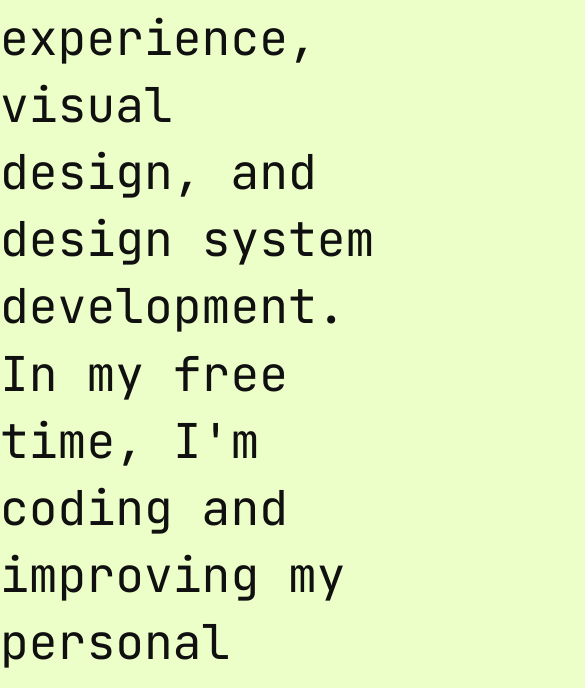
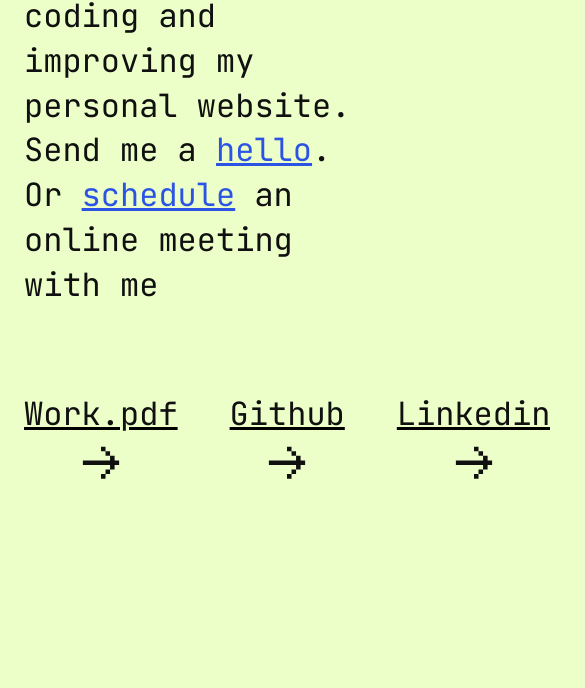
Before and after one commit to SomentePio/pio.work, a plain HTML site: page index.html in a window 390 px wide. Shown: the part 827-1515 px from the top of the page, 585 px wide, since content can reach past the window. Drawn offline with Linux system fonts and the light colour scheme.

Commit message:
testMobile

```diff
--- a/index.html
+++ b/index.html
@@ -31,7 +31,9 @@
       <h1>A Brazilian Product Designer based in Berlin with over 7 years of experience in user experience,
         visual design, and design system development.
         <!-- I'm passionate about creating innovative solutions that enhance the user experience.<br> -->
-        In my free time, I'm coding and improving my personal website. Send me a <a class="hello" href="mailto:pioluisfelipe@gmail.com">hello</a>.<br><br>
+        In my free time, I'm coding and improving my personal website. Send me a <a class="hello" href="mailto:pioluisfelipe@gmail.com">hello</a>.<br>
+        Or <a class="hello" href="https://calendly.com/pioluis" target="_blank">schedule</a> an online meeting with me
+        <br><br>
       </h1>
 
 
--- a/style.css
+++ b/style.css
@@ -7,6 +7,9 @@
 }
 
 :root {
+
+  font-size: 62.5%;
+
   --bg-color-01: #EDFFC8;
   --dark-color-01: #101010;
   --accent-color-01:#2C54E4;
@@ -21,6 +24,8 @@ body {
   /* height: 100vh; */
   margin: 0 auto;
   align-items: center;
+
+  font-size: 1.6rem;
 
 }
 
@@ -37,12 +42,12 @@ body {
 #hey {
   display: flex;
   align-items:center;
-  gap: 16px;
+  gap: 1.6rem;
 
 }
 
 #hey p {
-  font-size: 20px;
+  font-size: 2.0rem;
   line-height: 180%;
   color: var(--accent-color-01);
 
@@ -60,7 +65,7 @@ body {
 }
 
 .text h1 {
-  font-size: 48px;
+  font-size: 4.8rem;
   line-height: 140%;
   color: var(--dark-color-01);
 
@@ -108,7 +113,7 @@ body {
 }
 
 #links li a {
-  font-size: 32px;
+  font-size: 3.2rem;
   color: var(--dark-color-01);
 
   text-decoration: none;
@@ -117,7 +122,7 @@ body {
 }
 
 #links li a:hover {
-  font-size: 32px;
+  font-size: 3.2rem;
   color: var(--accent-color-01);
 
   text-decoration: none;
@@ -134,3 +139,44 @@ footer {
   align-items:center;
   gap: 16px;
 }
+
+
+/* media queries */
+
+@media (max-width: 700px) {
+
+
+  .text {
+    padding: 80px 24px 24px;
+    /* align-items: center; */
+
+  }
+
+  .text h1 {
+    font-size: 3.2rem;
+    line-height: 140%;
+    color: var(--dark-color-01);
+
+    margin-bottom: 40px;
+  }
+
+  #links li {
+    display: flex;
+    flex-direction: column;
+    margin-right: 4px;
+    gap: 8px;
+    cursor: pointer;
+
+  }
+
+  #links li:hover {
+    margin-right: 0px;
+    gap: 12px;
+    color: var(--accent-color-01);
+  }
+
+
+
+
+
+}
```
